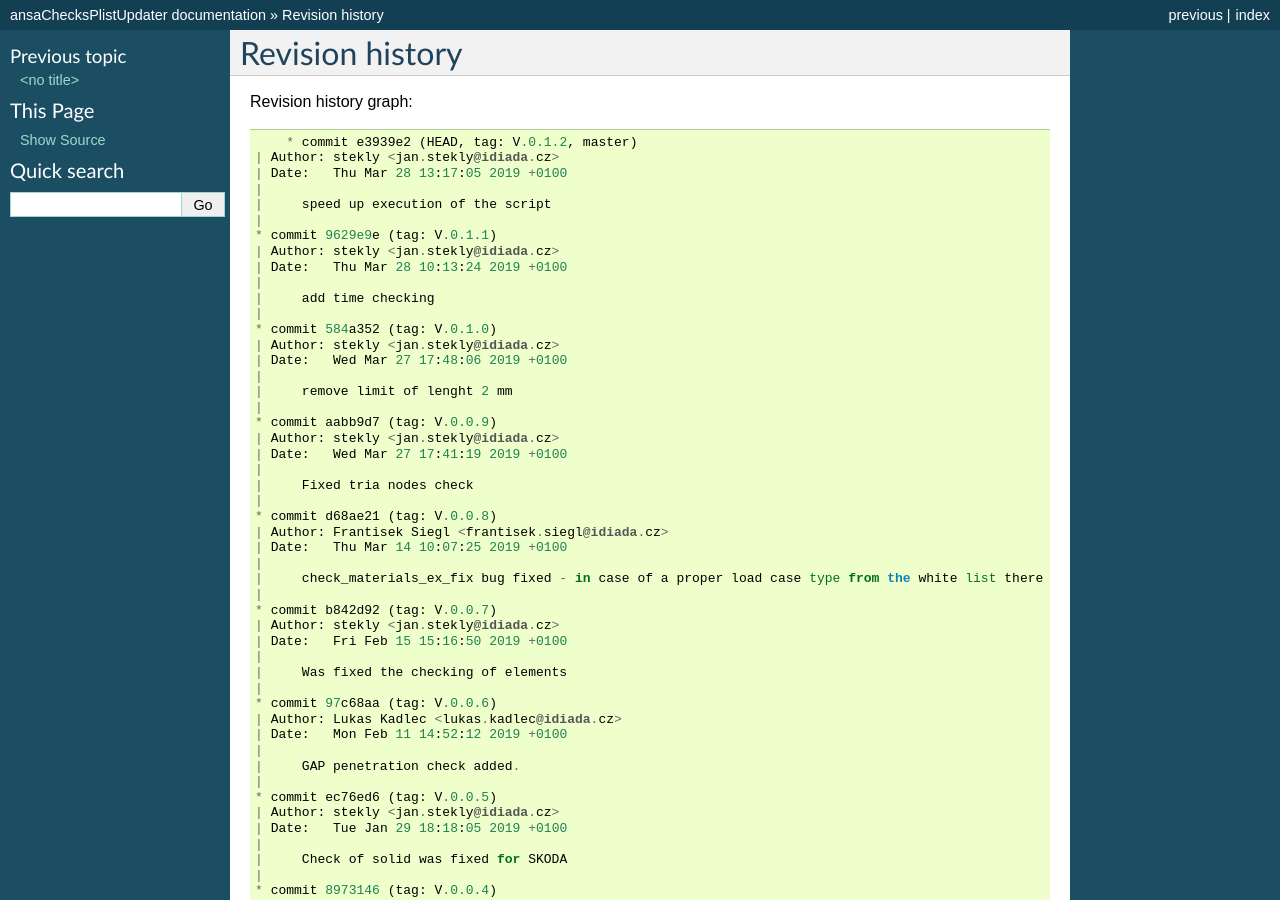
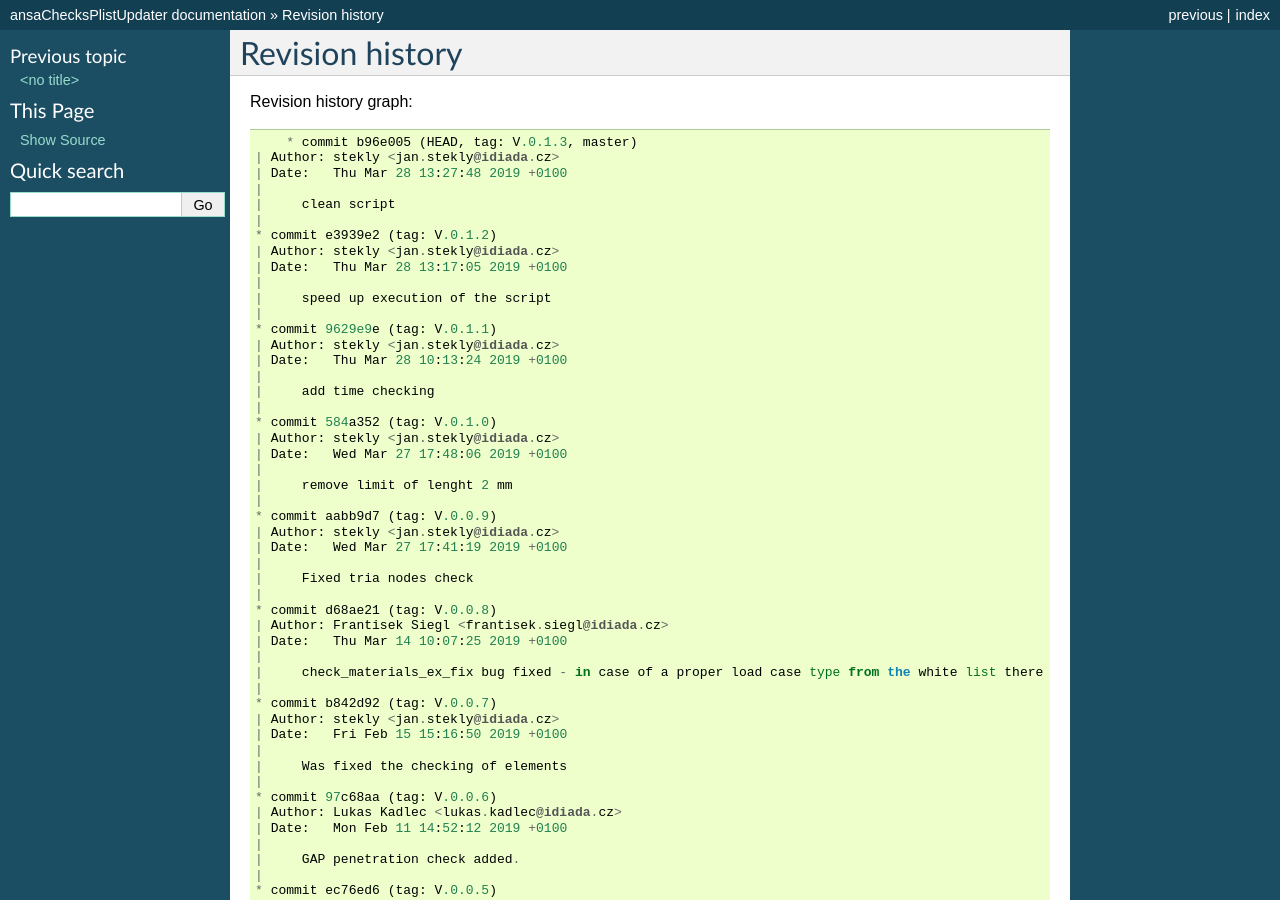
Before and after one commit to fanaSiegl/checks, a Sphinx documentation site: the page built from doc/sphinx/source/revision_history.rst, in a window 1280 px wide and 900 px high. Built offline with Sphinx 7.4.7, drawn with Linux system fonts in a browser that asks for light colours; formulas are drawn with MathJax 3; pages that are not in the unit, such as notebooks, are missing from menus; the version number could not be read and is left out.

```diff
--- a/doc/sphinx/source/revision_history.rst
+++ b/doc/sphinx/source/revision_history.rst
@@ -4,7 +4,13 @@
 
 Revision history graph::
 
-       * commit e3939e2 (HEAD, tag: V.0.1.2, master)
+       * commit b96e005 (HEAD, tag: V.0.1.3, master)
+   | Author: stekly <jan.stekly@idiada.cz>
+   | Date:   Thu Mar 28 13:27:48 2019 +0100
+   |
+   |     clean script
+   |
+   * commit e3939e2 (tag: V.0.1.2)
    | Author: stekly <jan.stekly@idiada.cz>
    | Date:   Thu Mar 28 13:17:05 2019 +0100
    |
```
Also changed, not shown: 1 other file.
